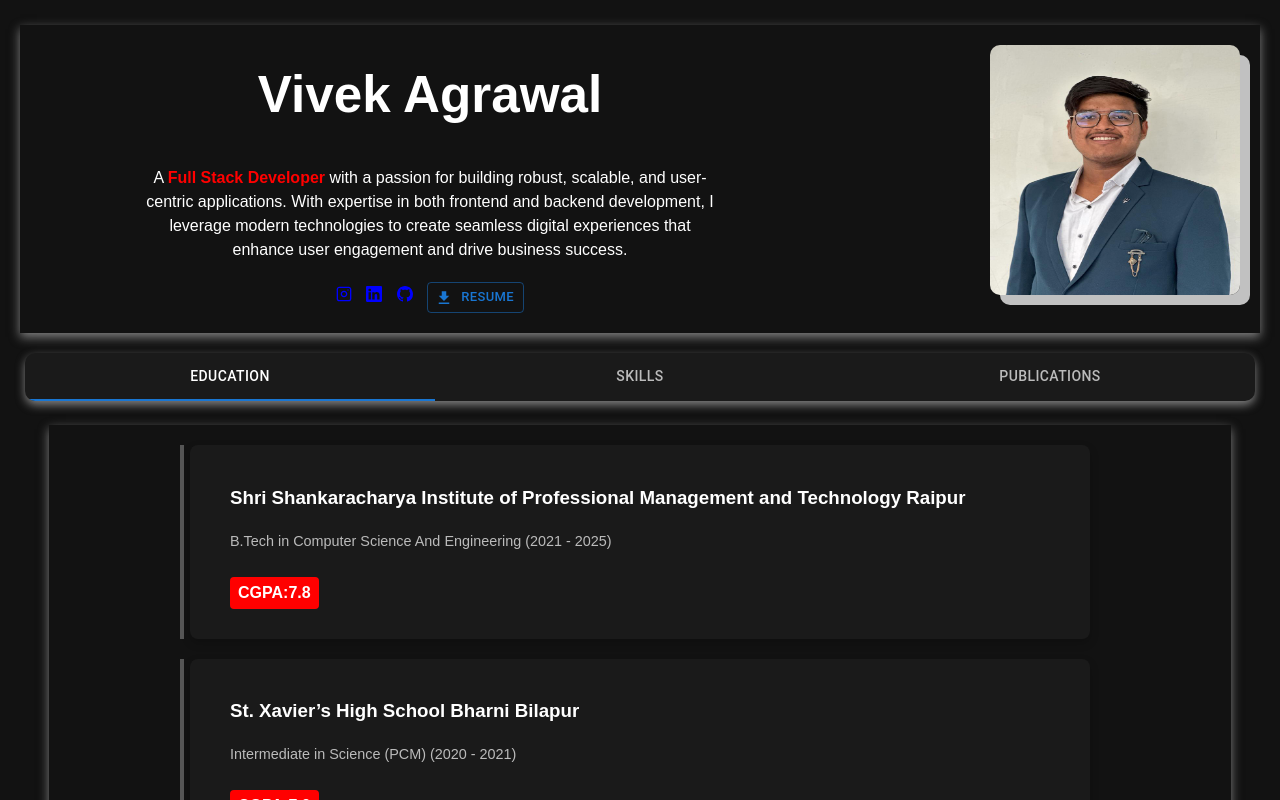
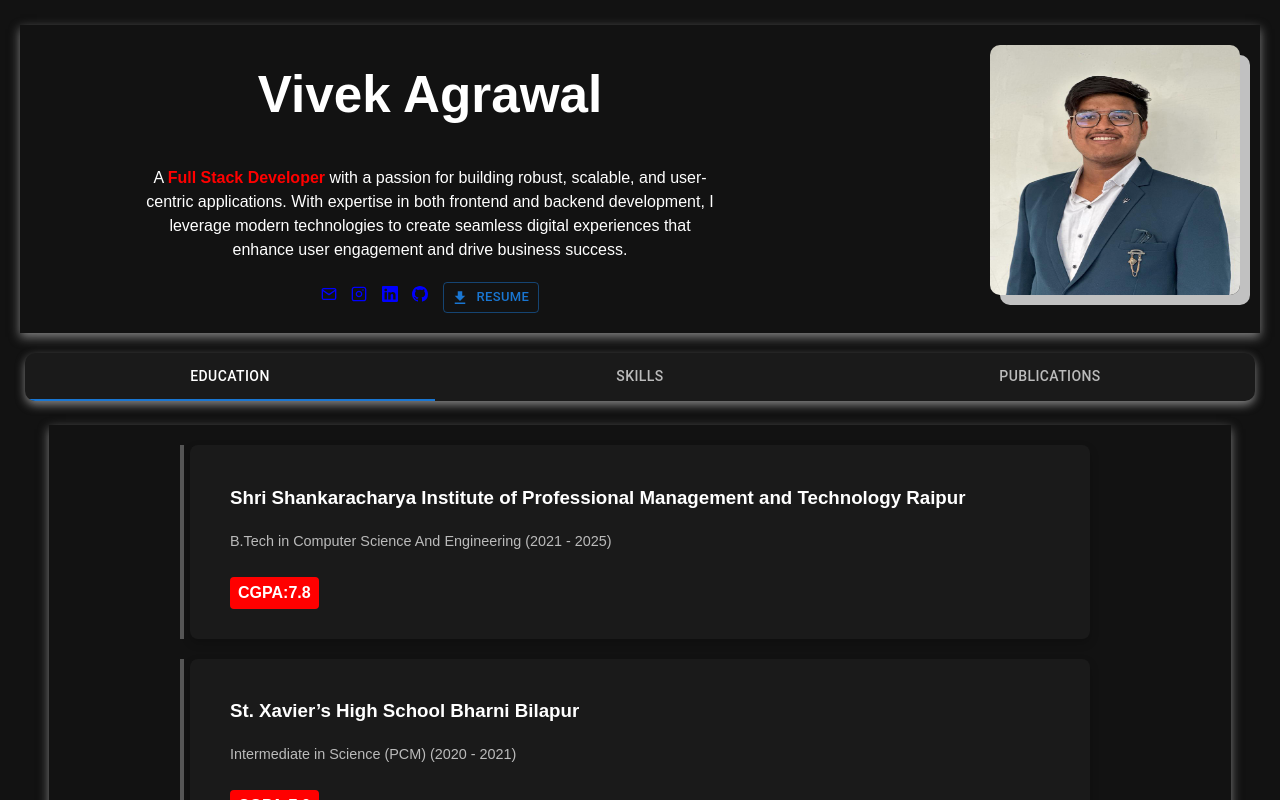
Before and after one commit to vivekagrawal07/Portfolio, a React (Vite) app: page / in a window 1280 px wide. Shown: the top 800 px of the page. Built offline with nearby package versions, Linux system fonts and the light colour scheme.

Commit message:
Update App.tsx
mail

```diff
--- a/src/App.tsx
+++ b/src/App.tsx
@@ -8,6 +8,7 @@ import DownloadIcon from '@mui/icons-material/Download';
 import { CgInstagram } from 'react-icons/cg'
 import { BsLinkedin } from 'react-icons/bs'
 import { BsGithub } from 'react-icons/bs'
+import { FiMail } from "react-icons/fi";
 import 'animate.css';
 import { Container, Typography, Grid, Card } from "@mui/material";
 const App = () => {
@@ -74,6 +75,7 @@ and user-centric applications. With expertise in both frontend and backend devel
 I leverage modern technologies to create seamless digital experiences that enhance user
 engagement and drive business success.
 <div  style={{margin:"20px"}}>
+<a href='mailto:vivek.agrawal2807@gmail.com'> <FiMail/> </a>
 <a href='https://www.instagram.com/vivekagrawal85?igsh=MXM3a28yZGw4cGFlNg=='><CgInstagram/></a>
 <a href='https://www.linkedin.com/in/vivek-agrawal-7689b52b3/'> <BsLinkedin/> </a>
 <a href='https://github.com/vivekagrawal07'> <BsGithub/> </a>
```
